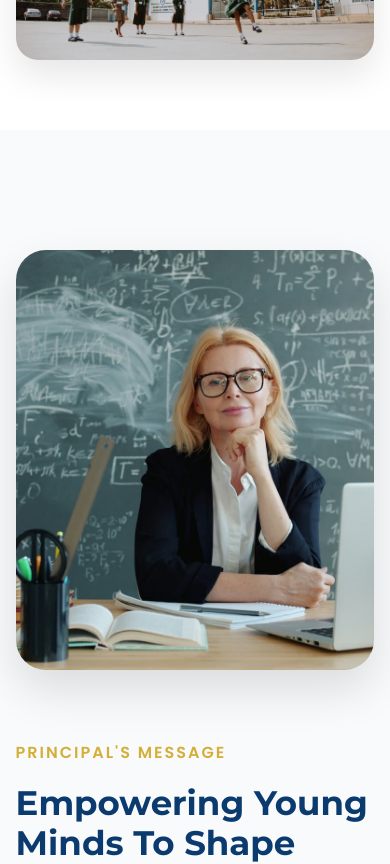
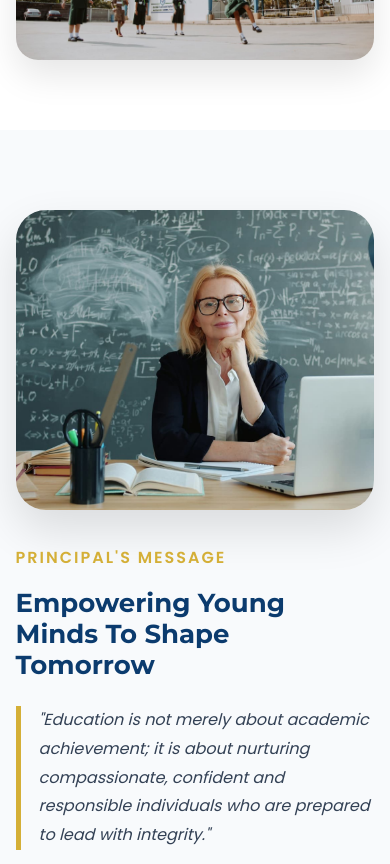
Before and after one commit to rishahermain7-eng/DETTROIN-INT-Risha-Website, a React (Vite) app: page / in a window 390 px wide. Shown: the part 8280-9144 px from the top of the page. Built offline with nearby package versions, Linux system fonts and the light colour scheme.

Commit message:
Responsive: Principal section mobile fit
- Shorter portrait image and smaller heading/quote size on phones
- Keeps the same hover zoom animation and gold accent border on the quote

```diff
--- a/src/components/Principal/Principal.css
+++ b/src/components/Principal/Principal.css
@@ -88,3 +88,28 @@ font-size:18px;
 }
 
 }
+
+@media(max-width:480px){
+
+.principal{
+padding:80px 0;
+}
+
+.principal-container{
+gap:35px;
+}
+
+.principal-image img{
+height:300px;
+}
+
+.principal-content h2{
+font-size:26px;
+}
+
+blockquote{
+font-size:16px;
+padding-left:18px;
+}
+
+}
```
